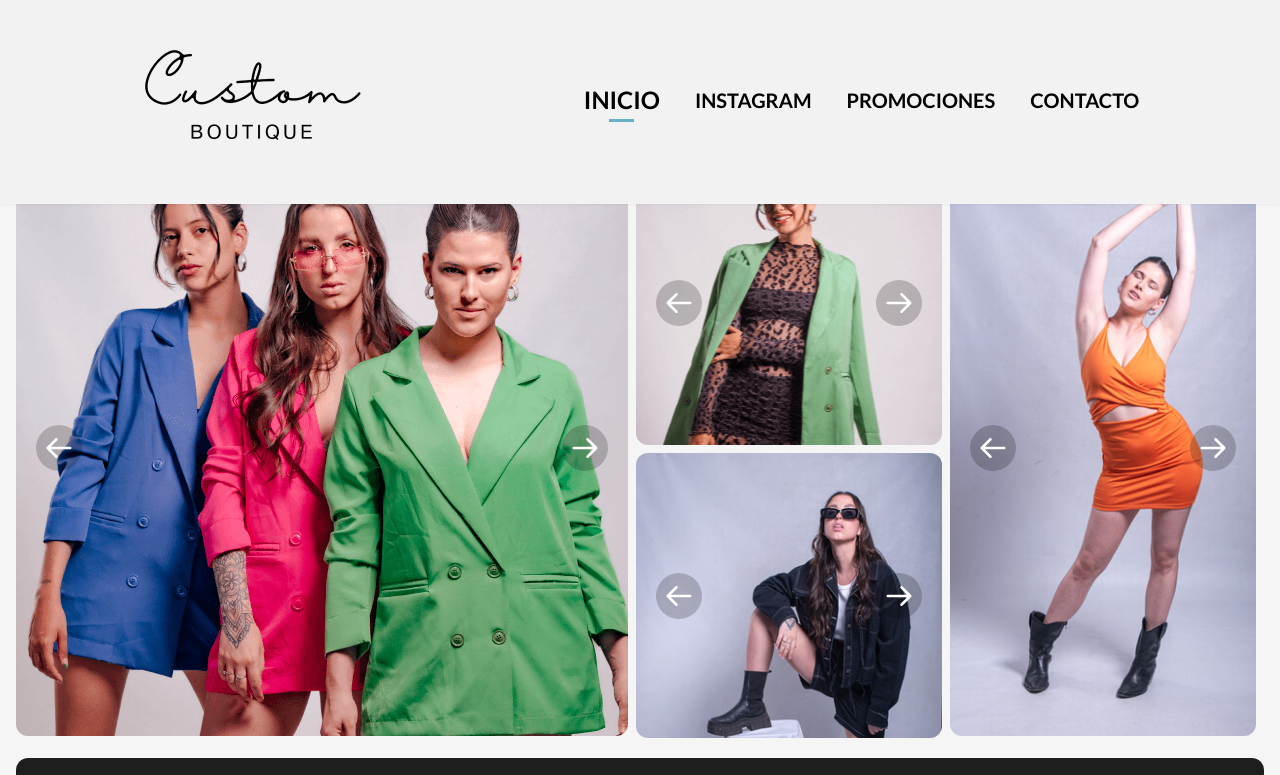
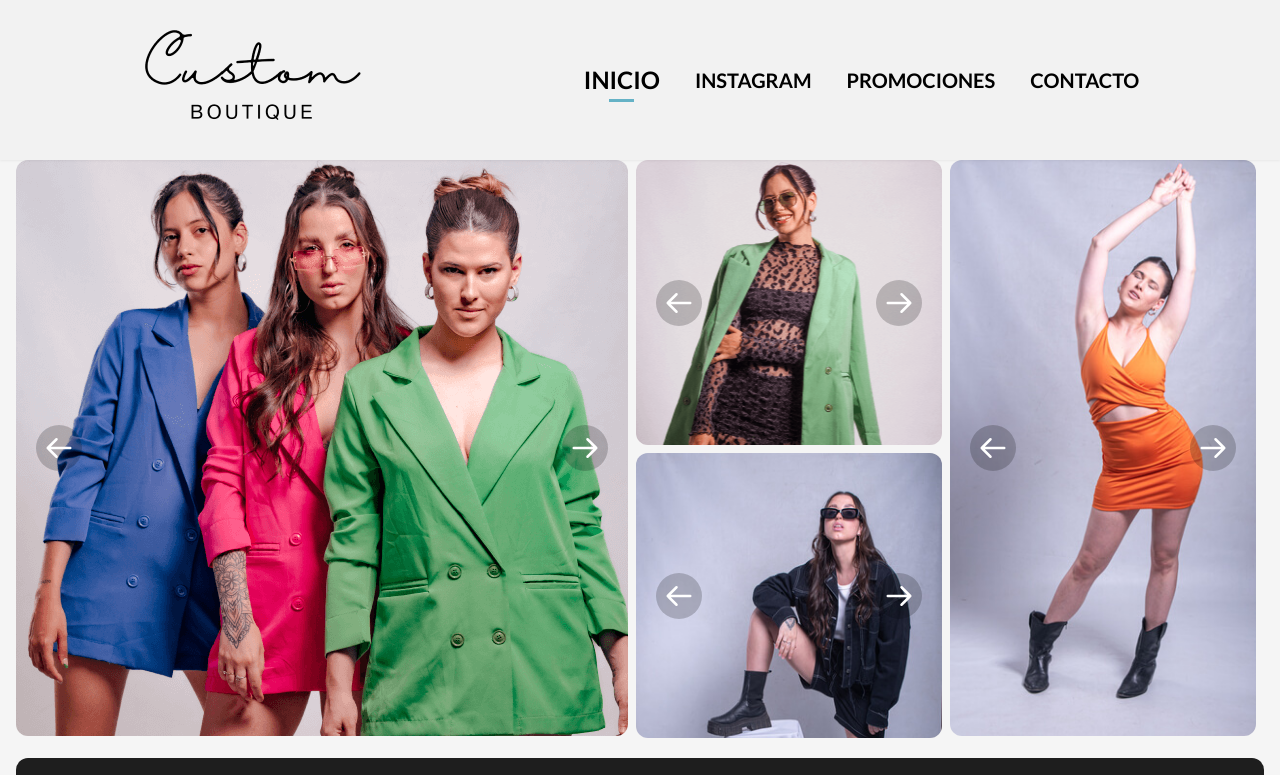
Before and after one commit to francobuceta/Custom-Boutique, a React (Vite) app: page / in a window 1280 px wide. Shown: the top 775 px of the page. Built offline with nearby package versions, Linux system fonts and the light colour scheme; no server answers.

Commit message:
fix padding navbar

```diff
--- a/src/pages/Navbar.jsx
+++ b/src/pages/Navbar.jsx
@@ -19,7 +19,7 @@ const Navbar = () => {
   const isDesktop = useMediaQuery('(min-width: 1024px)');
 
   return (
-    <nav className="flex justify-center md:justify-between items-center pt-[42px] pb-6 xl:pt-0 xl:pb-0 md:pt-5 pl-[32px] md:pl-0 m-auto mb-[7px] fixed top-0 w-screen bg-navbar z-[400] drop-shadow-sm">
+    <nav className="flex justify-center md:justify-between items-center pt-[42px] pb-6 lg:pt-0 lg:pb-0 md:pt-5 pl-[32px] md:pl-0 m-auto mb-[7px] fixed top-0 w-screen bg-navbar z-[400] drop-shadow-sm">
       <div className="flex items-center justify-around xl:justify-start md:w-full md:pr-[58px] m-auto max-w-[1440px]">
         <img
           src={isDesktop ? desktopLogo : mobileLogo}
```
